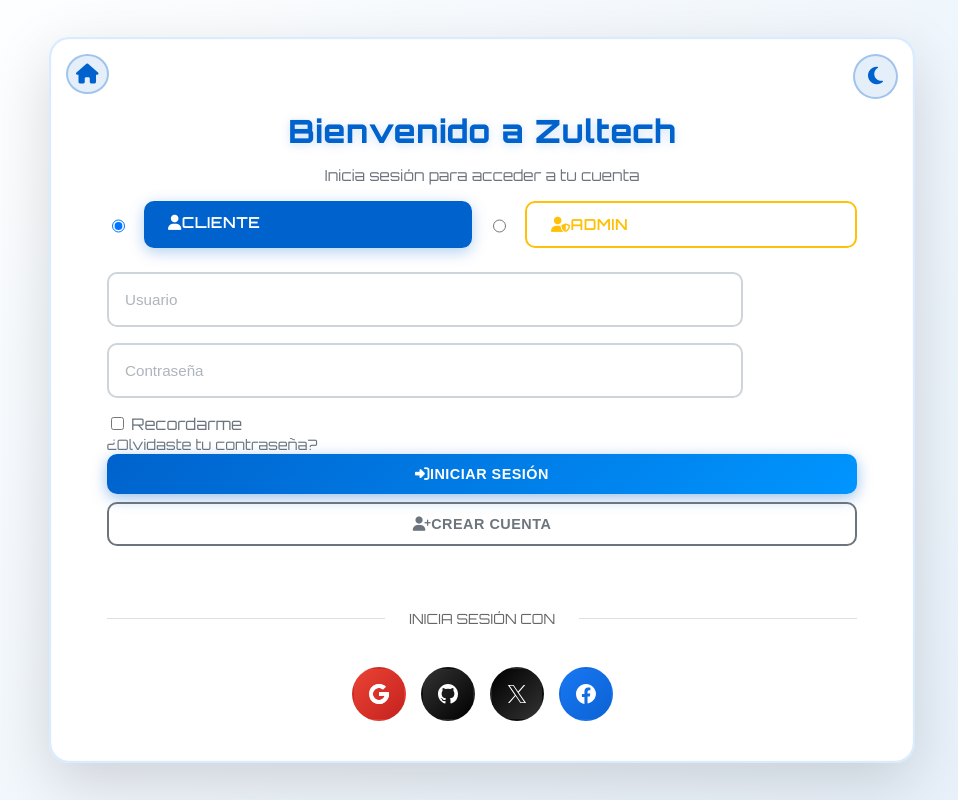
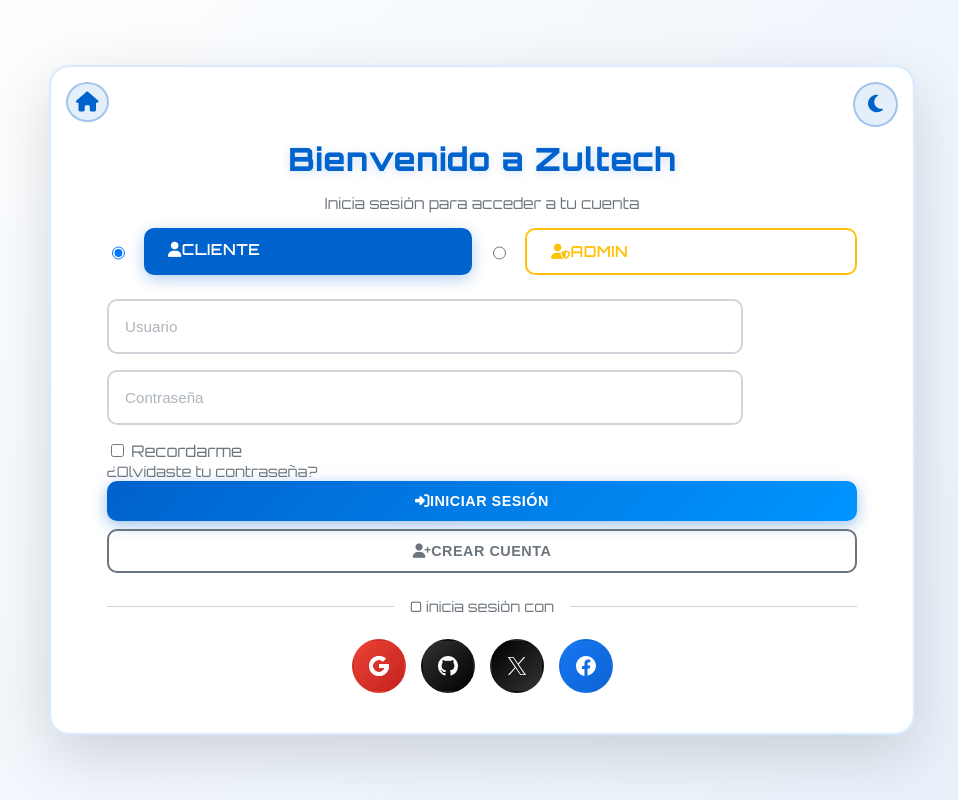
Before and after one commit to BigBossSpektrum/MyWebsite, a Django app: page /accounts/login/ in a window 1280 px wide. Shown: the whole page, without its empty margins (158-1116 px from the left). Run offline with Django 5.2, Linux system fonts and the light colour scheme; some libraries are stand-ins or nearby versions.

Commit message:
feat: Add divider with social login options and enhance styles for improved UI

```diff
--- a/app_login/templates/login.html
+++ b/app_login/templates/login.html
@@ -97,6 +97,10 @@
                     </div>
                 </form>
 
+                <div class="divider my-4">
+                    <span class="divider-text">O inicia sesión con</span>
+                </div>
+
                 {% include "social_logins.html" %}
             </div>
         </div>
--- a/app_login/templates/social_logins.html
+++ b/app_login/templates/social_logins.html
@@ -1,9 +1,3 @@
-<div class="social-divider">
-    <hr>
-    <span>INICIA SESIÓN CON</span>
-    <hr>
-</div>
-
 <div class="social-buttons">
     <a class="social-btn" href="" title="Iniciar sesión con Google">
         <svg xmlns="http://www.w3.org/2000/svg" viewBox="0 0 48 48">
--- a/static/css/login.css
+++ b/static/css/login.css
@@ -250,6 +250,29 @@
 .text-muted {
     color: #6c757d !important;
     font-size: 0.95rem;
+}
+
+/* Divider styles */
+.divider {
+    display: flex;
+    align-items: center;
+    text-align: center;
+    margin: 1.5rem 0;
+}
+
+.divider::before,
+.divider::after {
+    content: '';
+    flex: 1;
+    border-bottom: 1px solid #ced4da;
+}
+
+.divider-text {
+    padding: 0 1rem;
+    color: #6c757d;
+    font-size: 0.9rem;
+    font-weight: 500;
+    white-space: nowrap;
 }
 
 /* Botón de volver al inicio */
@@ -692,6 +715,16 @@
     border-color: #ff6b6b;
 }
 
+/* Divider dark mode */
+[data-theme="dark"] .divider::before,
+[data-theme="dark"] .divider::after {
+    border-bottom-color: var(--border-color);
+}
+
+[data-theme="dark"] .divider-text {
+    color: var(--text-secondary);
+}
+
 /* Ajustes para el formulario de registro */
 [data-theme="dark"] .form-label {
     color: var(--text-secondary);
```
Also changed, not shown: static/css/login_app/login.css (+26 -0 lines), static/css/login_app/register.css (+14 -17 lines), static/css/login_app/resgister.css (deleted, +0 -53 lines).
